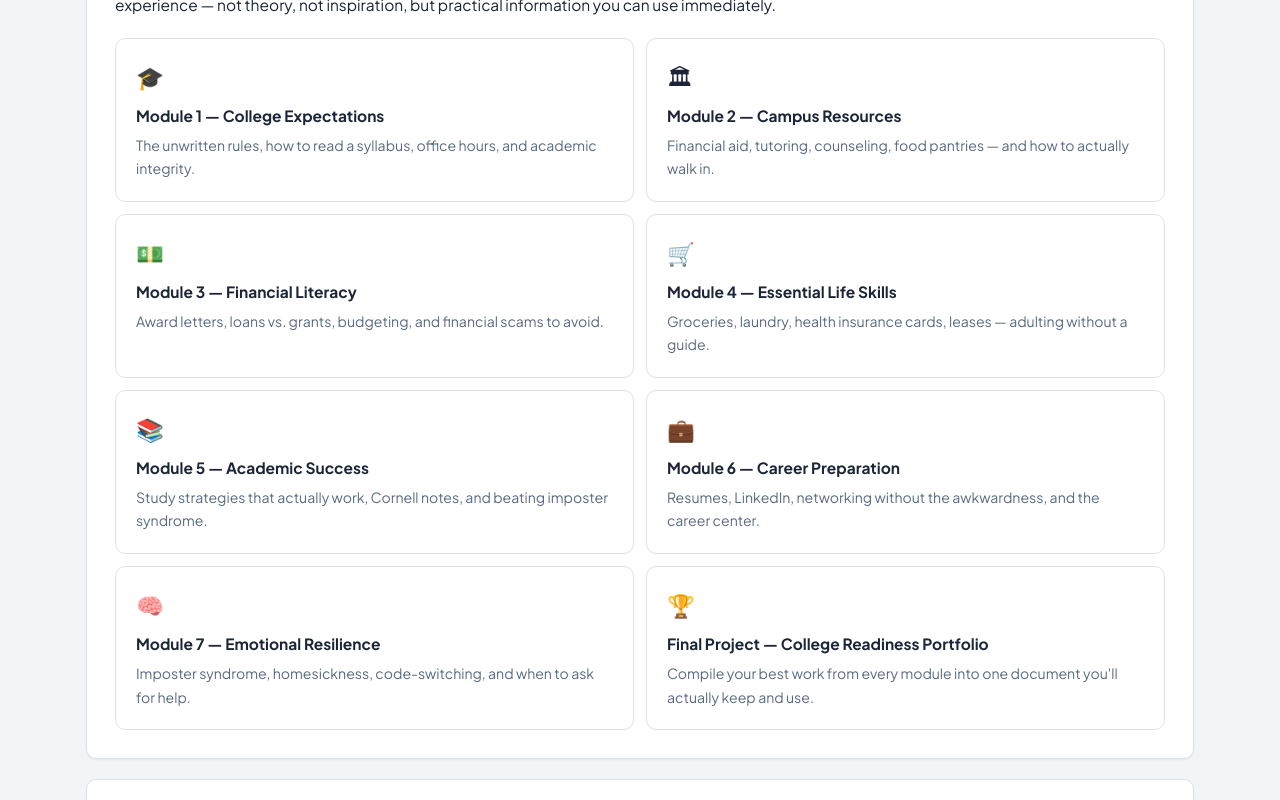
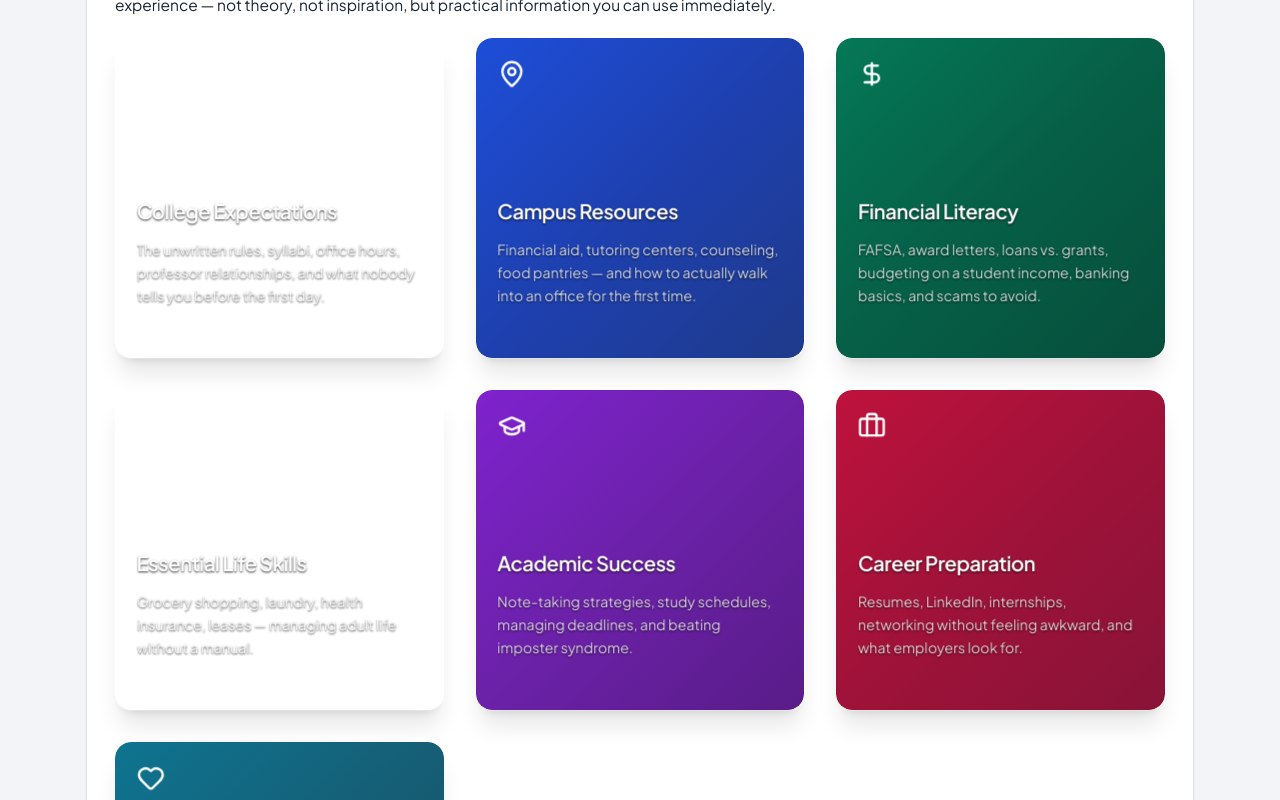
Before and after one commit to khat713/alums-declassified, a Next.js app: page / in a window 1280 px wide. Shown: the part 940-1740 px from the top of the page. Built offline with nearby package versions, Linux system fonts and the light colour scheme.

Commit message:
3D module cards with accessibility fixes

```diff
--- a/app/modules/page.tsx
+++ b/app/modules/page.tsx
@@ -1,21 +1,21 @@
-import type { Metadata } from "next";
+"use client";
 import Link from "next/link";
-
-export const metadata: Metadata = {
-  title: "Modules | Alum's Declassified",
-};
-
-const modules = [
-  { num: "Week 1 · Module 1", title: "College Expectations", desc: "The unwritten rules, syllabi, office hours, professor relationships, and what nobody tells you before the first day.", href: "/module-1", status: "📝 Reflection" },
-  { num: "Week 2 · Module 2", title: "Campus Resources", desc: "Financial aid, tutoring centers, counseling, food pantries — and how to actually walk into an office for the first time.", href: "/module-2", status: "🗺 Resource Map" },
-  { num: "Week 3 · Module 3", title: "Financial Literacy", desc: "FAFSA, award letters, loans vs. grants, budgeting on a student income, banking basics, and scams to avoid.", href: "/module-3", status: "💰 Budget Worksheet" },
-  { num: "Week 4 · Module 4", title: "Essential Life Skills", desc: "Grocery shopping, laundry, health insurance, leases, and managing adult life without a parent doing it for you.", href: "/module-4", status: "✅ Skills Checklist" },
-  { num: "Week 5 · Module 5", title: "Academic Success", desc: "Note-taking strategies, study schedules, managing deadlines, and beating imposter syndrome in the classroom.", href: "/module-5", status: "📅 Study Plan" },
-  { num: "Week 6 · Module 6", title: "Career Preparation", desc: "Resumes, LinkedIn, internships, networking without feeling awkward, and what employers actually look for.", href: "/module-6", status: "💼 Career Document" },
-  { num: "Week 7 · Module 7", title: "Emotional Resilience", desc: "Homesickness, code-switching, mental health, coping strategies, and the ongoing work of belonging somewhere new.", href: "/module-7", status: "💙 Self-Care Plan" },
-];
+import { useRouter } from "next/navigation";
+import { Card3DList } from "@/components/ui/animated-3d-card";
+import { BookOpen, MapPin, DollarSign, CheckSquare, GraduationCap, Briefcase, Heart } from "lucide-react";
 
 export default function ModulesPage() {
+  const router = useRouter();
+  const moduleCards = [
+    { id: "module-1", title: "College Expectations", description: "The unwritten rules, syllabi, office hours, professor relationships, and what nobody tells you before the first day.", icon: <BookOpen size={28} />, gradient: "from-teal-700 via-teal-800 to-teal-900", onClick: () => router.push("/module-1") },
+    { id: "module-2", title: "Campus Resources", description: "Financial aid, tutoring centers, counseling, food pantries — and how to actually walk into an office for the first time.", icon: <MapPin size={28} />, gradient: "from-blue-700 via-blue-800 to-blue-900", onClick: () => router.push("/module-2") },
+    { id: "module-3", title: "Financial Literacy", description: "FAFSA, award letters, loans vs. grants, budgeting on a student income, banking basics, and scams to avoid.", icon: <DollarSign size={28} />, gradient: "from-emerald-700 via-emerald-800 to-emerald-900", onClick: () => router.push("/module-3") },
+    { id: "module-4", title: "Essential Life Skills", description: "Grocery shopping, laundry, health insurance, leases — managing adult life without a manual.", icon: <CheckSquare size={28} />, gradient: "from-amber-700 via-amber-800 to-amber-900", onClick: () => router.push("/module-4") },
+    { id: "module-5", title: "Academic Success", description: "Note-taking strategies, study schedules, managing deadlines, and beating imposter syndrome.", icon: <GraduationCap size={28} />, gradient: "from-purple-700 via-purple-800 to-purple-900", onClick: () => router.push("/module-5") },
+    { id: "module-6", title: "Career Preparation", description: "Resumes, LinkedIn, internships, networking without feeling awkward, and what employers look for.", icon: <Briefcase size={28} />, gradient: "from-rose-700 via-rose-800 to-rose-900", onClick: () => router.push("/module-6") },
+    { id: "module-7", title: "Emotional Resilience", description: "Homesickness, code-switching, mental health, coping strategies, and the work of belonging.", icon: <Heart size={28} />, gradient: "from-cyan-700 via-cyan-800 to-cyan-900", onClick: () => router.push("/module-7") },
+  ];
+
   return (
     <main>
       <section className="bg-white dark:bg-[#1e293b] border-b border-[#dde2eb] dark:border-[#334155] py-[38px] pb-8">
@@ -45,40 +45,14 @@ export default function ModulesPage() {
           </p>
         </div>
 
-        <div className="grid grid-cols-1 md:grid-cols-2 lg:grid-cols-3 gap-3">
-          {modules.map((mod) => (
-            <div
-              key={mod.href}
-              className="border border-[#dde2eb] dark:border-[#334155] rounded-[16px] shadow-[0_2px_6px_rgba(27,37,55,0.08)] hover:shadow-[0_4px_16px_rgba(27,37,55,0.09)] hover:-translate-y-[3px] hover:border-[#b2e3e3] dark:hover:border-[#0d7c7e] transition-all bg-white dark:bg-[#1e293b] overflow-hidden flex flex-col h-full"
-            >
-              <div className="p-[1.4rem_1.5rem_1.5rem] flex flex-col flex-1">
-                <p className="text-[0.7rem] font-bold tracking-[0.09em] uppercase text-[#0d7c7e] mb-[0.35rem]">
-                  {mod.num}
-                </p>
-                <h5
-                  className="text-[1.05rem] font-bold text-[#1b2537] dark:text-[#e2e8f0] mb-2 tracking-[-0.015em] leading-[1.25]"
-                  style={{ fontFamily: "var(--font-display)" }}
-                >
-                  {mod.title}
-                </h5>
-                <p className="text-[0.875rem] text-[#5a6a82] dark:text-[#94a3b8] mb-5 leading-[1.58] flex-1">
-                  {mod.desc}
-                </p>
-                <div className="flex justify-between items-center">
-                  <Link
-                    href={mod.href}
-                    className="bg-[#1b2537] dark:bg-[#334155] text-white no-underline rounded-[5px] py-[7px] px-[18px] text-[0.83rem] font-bold inline-block hover:bg-[#0d7c7e] transition-all"
-                  >
-                    Start →
-                  </Link>
-                  <span className="text-[0.75rem] text-[#8d9db5] dark:text-[#64748b] font-medium">
-                    {mod.status}
-                  </span>
-                </div>
-              </div>
-            </div>
-          ))}
-        </div>
+        <Card3DList
+          cards={moduleCards}
+          columns={3}
+          gap="lg"
+          size="md"
+          variant="premium"
+          animated={true}
+        />
 
         <div className="text-center mt-12">
           <p className="text-[#5a6a82] dark:text-[#94a3b8] mb-4 text-[0.93rem]">
--- a/app/page.tsx
+++ b/app/page.tsx
@@ -1,13 +1,26 @@
 "use client";
 import Link from "next/link";
+import { useRouter } from "next/navigation";
 import { SplineScene } from "@/components/ui/splite";
 import { Spotlight } from "@/components/ui/spotlight";
 import { Typewriter } from "@/components/ui/typewriter";
 import { Counter } from "@/components/ui/animated-counter";
 import { motion } from "motion/react";
+import { Card3DList } from "@/components/ui/animated-3d-card";
+import { BookOpen, MapPin, DollarSign, CheckSquare, GraduationCap, Briefcase, Heart } from "lucide-react";
 
 
 export default function HomePage() {
+  const router = useRouter();
+  const moduleCards = [
+    { id: "module-1", title: "College Expectations", description: "The unwritten rules, syllabi, office hours, professor relationships, and what nobody tells you before the first day.", icon: <BookOpen size={28} />, gradient: "from-teal-700 via-teal-800 to-teal-900", onClick: () => router.push("/module-1") },
+    { id: "module-2", title: "Campus Resources", description: "Financial aid, tutoring centers, counseling, food pantries — and how to actually walk into an office for the first time.", icon: <MapPin size={28} />, gradient: "from-blue-700 via-blue-800 to-blue-900", onClick: () => router.push("/module-2") },
+    { id: "module-3", title: "Financial Literacy", description: "FAFSA, award letters, loans vs. grants, budgeting on a student income, banking basics, and scams to avoid.", icon: <DollarSign size={28} />, gradient: "from-emerald-700 via-emerald-800 to-emerald-900", onClick: () => router.push("/module-3") },
+    { id: "module-4", title: "Essential Life Skills", description: "Grocery shopping, laundry, health insurance, leases — managing adult life without a manual.", icon: <CheckSquare size={28} />, gradient: "from-amber-700 via-amber-800 to-amber-900", onClick: () => router.push("/module-4") },
+    { id: "module-5", title: "Academic Success", description: "Note-taking strategies, study schedules, managing deadlines, and beating imposter syndrome.", icon: <GraduationCap size={28} />, gradient: "from-purple-700 via-purple-800 to-purple-900", onClick: () => router.push("/module-5") },
+    { id: "module-6", title: "Career Preparation", description: "Resumes, LinkedIn, internships, networking without feeling awkward, and what employers look for.", icon: <Briefcase size={28} />, gradient: "from-rose-700 via-rose-800 to-rose-900", onClick: () => router.push("/module-6") },
+    { id: "module-7", title: "Emotional Resilience", description: "Homesickness, code-switching, mental health, coping strategies, and the work of belonging.", icon: <Heart size={28} />, gradient: "from-cyan-700 via-cyan-800 to-cyan-900", onClick: () => router.push("/module-7") },
+  ];
   return (
     <main>
       {/* HERO */}
@@ -158,28 +171,15 @@ export default function HomePage() {
             you can use immediately.
           </p>
 
-          <div className="grid grid-cols-1 md:grid-cols-2 gap-3 mt-5">
-            {[
-              { emoji: "🎓", title: "Module 1 — College Expectations", desc: "The unwritten rules, how to read a syllabus, office hours, and academic integrity." },
-              { emoji: "🏛", title: "Module 2 — Campus Resources", desc: "Financial aid, tutoring, counseling, food pantries — and how to actually walk in." },
-              { emoji: "💵", title: "Module 3 — Financial Literacy", desc: "Award letters, loans vs. grants, budgeting, and financial scams to avoid." },
-              { emoji: "🛒", title: "Module 4 — Essential Life Skills", desc: "Groceries, laundry, health insurance cards, leases — adulting without a guide." },
-              { emoji: "📚", title: "Module 5 — Academic Success", desc: "Study strategies that actually work, Cornell notes, and beating imposter syndrome." },
-              { emoji: "💼", title: "Module 6 — Career Preparation", desc: "Resumes, LinkedIn, networking without the awkwardness, and the career center." },
-              { emoji: "🧠", title: "Module 7 — Emotional Resilience", desc: "Imposter syndrome, homesickness, code-switching, and when to ask for help." },
-              { emoji: "🏆", title: "Final Project — College Readiness Portfolio", desc: "Compile your best work from every module into one document you'll actually keep and use." },
-            ].map((item, i) => (
-              <div
-                key={i}
-                className="border border-[#dde2eb] dark:border-[#334155] rounded-[10px] p-5 h-full"
-              >
-                <p className="text-[1.4rem] mb-[0.4rem]">{item.emoji}</p>
-                <strong className="text-[#1b2537] dark:text-[#e2e8f0]">{item.title}</strong>
-                <p className="text-[0.88rem] text-[#5a6a82] dark:text-[#94a3b8] mt-[0.3rem] mb-0">
-                  {item.desc}
-                </p>
-              </div>
-            ))}
+          <div className="mt-5">
+            <Card3DList
+              cards={moduleCards}
+              columns={3}
+              gap="lg"
+              size="md"
+              variant="premium"
+              animated={true}
+            />
           </div>
         </div>
 
--- /dev/null
+++ b/components/ui/animated-3d-card.tsx
@@ -0,0 +1,115 @@
+"use client";
+import React, { useState, useCallback, useMemo } from "react";
+import { motion } from "framer-motion";
+import { cn } from "@/lib/utils";
+import { Code, Palette, Users, Zap, Globe, Heart, Star, Database, Shield } from "lucide-react";
+const THEMES = {
+  primary: "from-slate-700 via-slate-800 to-slate-900",
+  secondary: "from-blue-600 via-blue-700 to-blue-800",
+  accent: "from-purple-600 via-purple-700 to-purple-800",
+  success: "from-emerald-600 via-emerald-700 to-emerald-800",
+  warning: "from-amber-600 via-amber-700 to-amber-800",
+  danger: "from-red-600 via-red-700 to-red-800",
+  info: "from-cyan-600 via-cyan-700 to-cyan-800",
+  neutral: "from-gray-600 via-gray-700 to-gray-800",
+} as const;
+type ThemeType = keyof typeof THEMES;
+interface MousePos { readonly x: number; readonly y: number; }
+interface Card3DProps {
+  title: string; description: string; image?: string; icon?: React.ReactNode;
+  theme?: ThemeType; gradient?: string; onClick?: () => void; className?: string;
+  size?: "sm" | "md" | "lg"; variant?: "default" | "minimal" | "premium";
+  disabled?: boolean; loading?: boolean;
+}
+interface CardData {
+  id: string; title: string; description: string; image?: string;
+  icon?: React.ReactNode; theme?: ThemeType; gradient?: string;
+  onClick?: () => void; disabled?: boolean; loading?: boolean;
+}
+interface Card3DListProps {
+  cards: CardData[]; className?: string; columns?: 1 | 2 | 3 | 4;
+  gap?: "sm" | "md" | "lg" | "xl"; size?: "sm" | "md" | "lg";
+  variant?: "default" | "minimal" | "premium"; animated?: boolean; staggerDelay?: number;
+}
+const SIZES = { sm: "h-64", md: "h-80", lg: "h-96" } as const;
+const VARIANTS = {
+  default: "shadow-lg hover:shadow-2xl",
+  minimal: "shadow-md hover:shadow-lg border border-white/10",
+  premium: "shadow-xl hover:shadow-2xl ring-1 ring-white/20",
+} as const;
+const GRIDS = {
+  1: "grid-cols-1", 2: "grid-cols-1 md:grid-cols-2",
+  3: "grid-cols-1 md:grid-cols-2 lg:grid-cols-3",
+  4: "grid-cols-1 md:grid-cols-2 lg:grid-cols-3 xl:grid-cols-4",
+} as const;
+const GAPS = { sm: "gap-4", md: "gap-6", lg: "gap-8", xl: "gap-10" } as const;
+const containerVariants = {
+  hidden: { opacity: 0, scale: 0.98 },
+  visible: { opacity: 1, scale: 1, transition: { staggerChildren: 0.08, delayChildren: 0.2, duration: 0.5, ease: [0.23, 1, 0.32, 1] as [number, number, number, number] } },
+};
+const itemVariants = {
+  hidden: { opacity: 0, y: 40, rotateX: -15, scale: 0.95 },
+  visible: { opacity: 1, y: 0, rotateX: 0, scale: 1, transition: { type: "spring" as const, stiffness: 100, damping: 12, mass: 0.7 } },
+};
+const Card3D = React.forwardRef<HTMLDivElement, Card3DProps>(({ title, description, image, icon, theme = "primary", gradient, onClick, className, size = "md", variant = "default", disabled = false, loading = false, ...props }, ref) => {
+  const [mousePos, setMousePos] = useState<MousePos>({ x: 0, y: 0 });
+  const [hovered, setHovered] = useState(false);
+  const finalGradient = useMemo(() => gradient || THEMES[theme], [gradient, theme]);
+  const patternId = useMemo(() => `pattern-${theme}-${title.replace(/\s+/g, "-").toLowerCase()}`, [theme, title]);
+  const handleMove = useCallback((e: React.MouseEvent<HTMLDivElement>) => {
+    if (disabled) return;
+    const rect = e.currentTarget.getBoundingClientRect();
+    setMousePos({ x: ((e.clientX - rect.left) / rect.width - 0.5) * 25, y: ((e.clientY - rect.top) / rect.height - 0.5) * -25 });
+  }, [disabled]);
+  const handleEnter = useCallback(() => { if (!disabled) setHovered(true); }, [disabled]);
+  const handleLeave = useCallback(() => { if (!disabled) { setHovered(false); setMousePos({ x: 0, y: 0 }); } }, [disabled]);
+  const handleClick = useCallback(() => { if (!disabled && !loading && onClick) onClick(); }, [disabled, loading, onClick]);
+  return (
+    <motion.div ref={ref} className={cn("group relative w-full overflow-hidden rounded-2xl transform-gpu transition-all duration-500 ease-out", SIZES[size], VARIANTS[variant], onClick && !disabled && !loading && "cursor-pointer", disabled && "opacity-50 cursor-not-allowed", loading && "pointer-events-none", className)}
+      onMouseMove={handleMove} onMouseEnter={handleEnter} onMouseLeave={handleLeave}
+      animate={{ rotateX: disabled ? 0 : mousePos.y, rotateY: disabled ? 0 : mousePos.x, z: disabled ? 0 : hovered ? 30 : 0 }}
+      transition={{ type: "spring", stiffness: 400, damping: 35, mass: 0.8 }}
+      whileTap={disabled || !onClick ? {} : { scale: 0.98 }}
+      onClick={handleClick} style={{ transformStyle: "preserve-3d", perspective: "1200px" }}
+      role={onClick ? "button" : "article"} tabIndex={onClick && !disabled ? 0 : -1} {...props}>
+      <motion.div className={cn("absolute inset-0 rounded-2xl", image ? "" : `bg-gradient-to-br ${finalGradient}`)} animate={{ scale: hovered ? 1.02 : 1 }} transition={{ duration: 0.4 }} style={{ transform: "translateZ(-10px)" }}>
+        {image && <img src={image} alt={title} className="h-full w-full object-cover" loading="lazy" />}
+      </motion.div>
+      <motion.div className="relative z-20 flex h-full flex-col justify-between p-6 text-white" style={{ transform: "translateZ(20px)" }}>
+        <div className="flex justify-between items-start">
+          {icon && <motion.div className="text-3xl opacity-100" animate={{ rotateZ: hovered ? 5 : 0, y: hovered ? -2 : 0 }} transition={{ duration: 0.3 }}>{icon}</motion.div>}
+        </div>
+        <motion.div className="space-y-3" animate={{ y: hovered ? -3 : 0 }} transition={{ duration: 0.3 }}>
+          <motion.h3 className="text-xl font-semibold tracking-tight text-white" style={{ textShadow: "0 1px 2px rgba(0,0,0,0.8)" }} animate={{ scale: hovered ? 1.02 : 1 }}>{title}</motion.h3>
+          <motion.p className="text-sm text-white/90 leading-relaxed line-clamp-3" style={{ textShadow: "0 1px 2px rgba(0,0,0,0.8)" }} animate={{ opacity: hovered ? 1 : 0.9 }}>{description}</motion.p>
+          {onClick && !disabled && (
+            <motion.div className="flex items-center space-x-2" animate={{ x: hovered ? 0 : -8, opacity: hovered ? 1 : 0 }} transition={{ duration: 0.3, delay: 0.1 }}>
+              <div className="h-0.5 w-4 bg-white/70 rounded-full" />
+              <div className="text-xs font-medium opacity-90">{loading ? "Loading..." : "Explore"}</div>
+            </motion.div>
+          )}
+        </motion.div>
+      </motion.div>
+    </motion.div>
+  );
+});
+Card3D.displayName = "Card3D";
+const Card3DList: React.FC<Card3DListProps> = ({ cards, className, columns = 3, gap = "md", size = "md", variant = "default", animated = true, staggerDelay = 0.08 }) => {
+  const gridClass = useMemo(() => GRIDS[columns], [columns]);
+  const gapClass = useMemo(() => GAPS[gap], [gap]);
+  return (
+    <motion.div className={cn("relative grid w-full", gridClass, gapClass, className)}
+      variants={animated ? containerVariants : undefined}
+      initial={animated ? "hidden" : undefined}
+      animate={animated ? "visible" : undefined}
+      style={{ perspective: "1500px", transformStyle: "preserve-3d" }}>
+      {cards.map((card, index) => (
+        <motion.div key={card.id} variants={animated ? itemVariants : undefined} style={{ transformStyle: "preserve-3d" }}>
+          <Card3D title={card.title} description={card.description} image={card.image} icon={card.icon} theme={card.theme} gradient={card.gradient} onClick={card.onClick} size={size} variant={variant} disabled={card.disabled} loading={card.loading} />
+        </motion.div>
+      ))}
+    </motion.div>
+  );
+};
+export { Card3D, Card3DList };
+export type { CardData };
```
Also changed, not shown: 1 other file (tests, documents, lock files or other folders).
